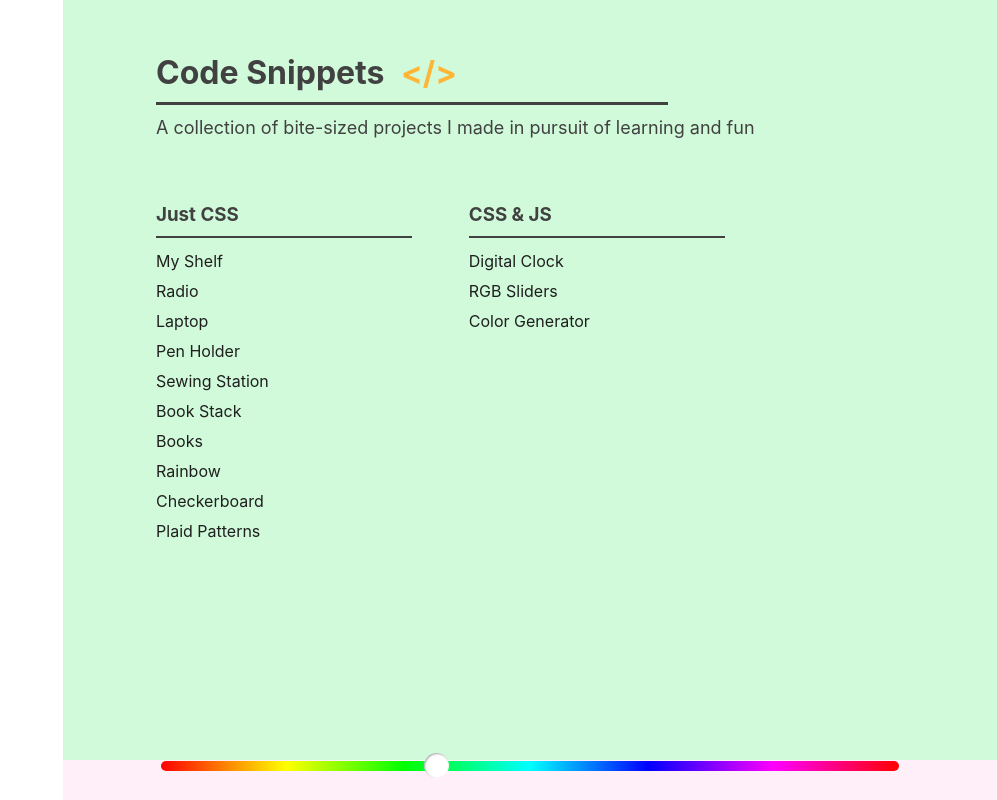
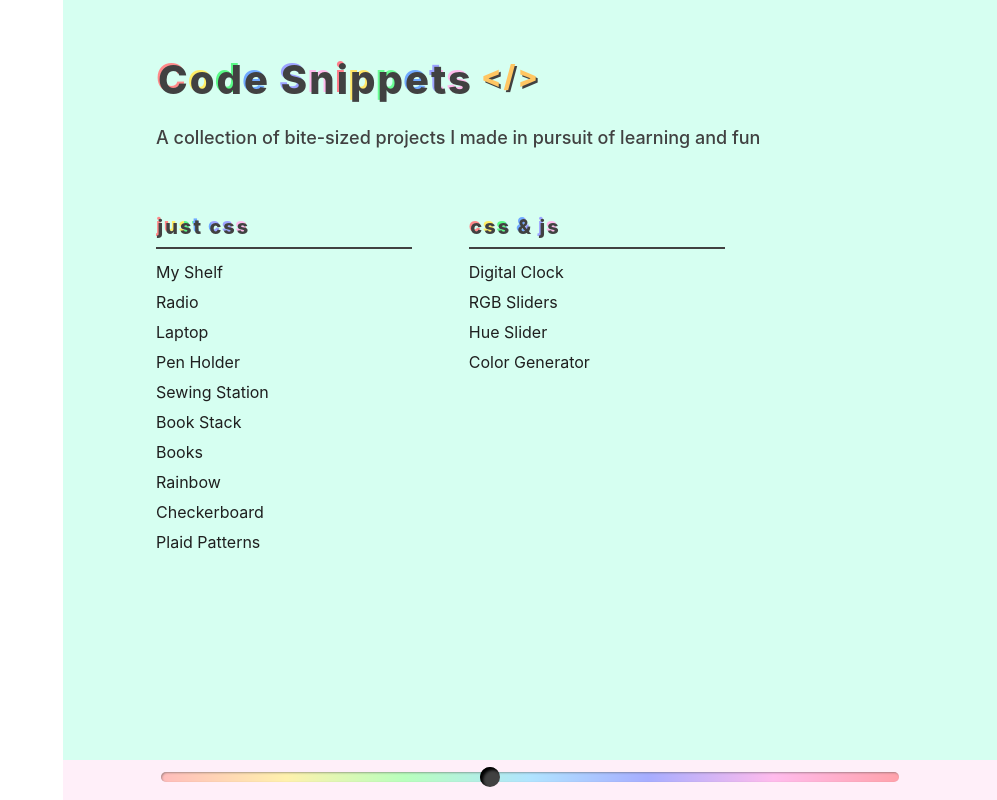
Before and after one commit to AnniePawl/annapawl.com, a React (Create React App) app: page / in a window 1280 px wide. Shown: the part 840-1640 px from the top of the page, without its empty margins (283-1280 px from the left). Built offline with nearby package versions, Linux system fonts and the light colour scheme; a web font is replaced by a local one.

Commit message:
latest style updates

```diff
--- a/src/components/about-me/about.scss
+++ b/src/components/about-me/about.scss
@@ -11,7 +11,7 @@ $link-hover-clr: #5796e9;
 
 // Measurements
 // heights / widths
-$mobile-about-height: 50vh;
+$mobile-about-height: 60vh;
 $mobile-about-width: 100vw;
 $desktop-about-height: 100vh;
 $desktop-about-width: 27vw;
--- a/src/components/code-snippets/DesktopCodeSnippets.js
+++ b/src/components/code-snippets/DesktopCodeSnippets.js
@@ -3,14 +3,12 @@ import "./code-snippets.scss";
 import "./color-slider.scss";
 
 function DesktopCodeSnippets() {
-  const [rangeVal, setRangeVal] = useState(133);
-  const [bkgdClr, setBkgdClr] = useState(`hsl(200,60%, 100%)`);
-  console.log(`default bg ${bkgdClr}`);
-
+  const [rangeVal, setRangeVal] = useState(160);
+  const [bkgdClr, setBkgdClr] = useState("hsl(160, 100%, 92%)");
+  // console.log(`default bg ${bkgdClr}`);
   useEffect(() => {
     // console.log("value chagned");
-    setBkgdClr(`hsl(${rangeVal}, 80%, 90%`);
-    console.log(bkgdClr);
+    setBkgdClr(`hsl(${rangeVal}, 100%, 92%`);
   }, [rangeVal]);
 
   return (
@@ -21,14 +19,14 @@ function DesktopCodeSnippets() {
     >
       <div className="codeSnippets__contents">
         <h1 className="codeSnippets__h1">Code Snippets</h1>
-        <p>
+        <h4>
           A collection of bite-sized projects I made in pursuit of learning and
           fun
-        </p>
+        </h4>
 
         <div className="codeSnippets__lists">
           <div>
-            <h3 className="codeSnippets__h3">Just CSS</h3>
+            <h3 className="codeSnippets__h3">just css</h3>
 
             <ul>
               <li>
@@ -112,7 +110,7 @@ function DesktopCodeSnippets() {
           </div>
 
           <div>
-            <h3 className="codeSnippets__h3">CSS & JS</h3>
+            <h3 className="codeSnippets__h3">css & js</h3>
             <ul>
               <li>
                 <a
@@ -128,6 +126,14 @@ function DesktopCodeSnippets() {
                   target="blank"
                 >
                   RGB Sliders
+                </a>
+              </li>
+              <li>
+                <a
+                  href="https://codepen.io/annampawl/pen/yLKNNvL"
+                  target="blank"
+                >
+                  Hue Slider
                 </a>
               </li>
               <li>
--- a/src/components/code-snippets/MobileCodeSnippets.js
+++ b/src/components/code-snippets/MobileCodeSnippets.js
@@ -1,9 +1,21 @@
-import React from "react";
+import { React, useState, useEffect } from "react";
 import "./code-snippets.scss";
+import "./color-slider.scss";
 
 function MobileCodeSnippets() {
+  const [bkgdClr, setBkgdClr] = useState("hsl(160, 100%, 92%)");
+  const [rangeVal, setRangeVal] = useState(160);
+
+  useEffect(() => {
+    setBkgdClr(`hsl(${rangeVal}, 100%, 92%)`);
+  }, [rangeVal]);
+
   return (
-    <div className="mobileCodeSnippets-container" id="code-snippets">
+    <div
+      className="mobileCodeSnippets-container"
+      id="code-snippets"
+      style={{ backgroundColor: `${bkgdClr}` }}
+    >
       <div className="codeSnippets__contents">
         <h1 className="codeSnippets__h1">Code Snippets </h1>
         <p>Click on the links below to see the source code for my CSS stuff</p>
@@ -79,6 +91,14 @@ function MobileCodeSnippets() {
           </ul>
         </div> */}
       </div>
+      <input
+        className="mobileColorSlider"
+        type="range"
+        onChange={(event) => setRangeVal(event.target.value)}
+        value={rangeVal}
+        min="0"
+        max="360"
+      ></input>
     </div>
   );
 }
--- a/src/components/code-snippets/code-snippets.scss
+++ b/src/components/code-snippets/code-snippets.scss
@@ -1,4 +1,6 @@
 @import "../universal-styles.scss";
+@import url("https://fonts.googleapis.com/css2?family=Source+Code+Pro:wght@900&display=swap");
+
 
 $blue:#5796e9;
 // $codeSnippets-bkgd-clr:#c9ffef ;
@@ -10,43 +12,99 @@ $blue:#5796e9;
 	align-items: center;
 	flex-direction: column;
 	// border:$test-border;
-
 	// background-color:$codeSnippets-bkgd-clr;
 	.codeSnippets__contents {
 		align-self: self-start;
 		// border:$test-border;
 		padding-top:10%;
 		padding-left:10%;
-		& > p{
+		& > h4{
 			font-size:18px;
+			font-weight: 500;
+		}
+		.codeSnippets__h1:nth-of-type(n) {
+			background-repeat: no-repeat;
+			background-clip: text;
 		}
 		.codeSnippets__h1{
-			color:$black;
+			font-weight: 800;
+			font-size:40px;
+			// font-family: "Source Code Pro", monospace;
+			width: fit-content;
+			letter-spacing:2px;
+			color: rgb(0 0 0 / 0);
+			text-shadow: 2px 2px $black;
+
+			background: linear-gradient(
+    90deg,
+		#ff8989 0 1ch,
+		#ffed65 0 2ch,
+		#5afb87 0 3ch,
+		#6fa9ff 0 4ch,
+		#9ca3ff 0 5.4ch,
+		#ffbaeb 0 6.4ch,
+		#ff7d8a  0 6.8ch,
+		#ffe667 0 7.8ch,
+		#6aff94 0 8.8ch,
+		#6fa9ff 0 9.7ch,
+		#9ca3ff 0 10.3ch,
+		#ffbaeb 0 12ch,
+
+  );
 			padding-bottom: 25px;
 
 			&::after{
-				content:"";
-				position: absolute;
-				display:flex;
-				height:2.5px;
-				width:40vw;
-				background-color: $black;
-				transform: translateY(10px);
+				// content:"";
+				// position: absolute;
+				// display:flex;
+				// height:2.5px;
+				// width:40vw;
+				// background-color: $black;
+				// transform: translateY(10px);
 			}
 			&::before{
 				content:"</>";
+				font-size: 30px;
 				position: absolute;
-				transform: translate(245px);
-				color:#ffb535;
+				transform: translateX(325px) translateY(5px);
+				color:#ffc663;
 			}
 		}
 		.codeSnippets__lists {
+
 			display:flex;
 			padding-top:40px;
 			.codeSnippets__h3 {
+				font-size:20px;
+				font-weight:800;
+				width: fit-content;
+				letter-spacing:2px;
+				color: rgb(0 0 0 / 0);
+				text-shadow: 1.5px 1.5px $black;
+
+				background: linear-gradient(
+			90deg,
+			#ff8989 0 .9ch,
+			#ffed65 0 2ch,
+			#5afb87 0 2.7ch,
+			#6fa9ff 0 4ch,
+			#9ca3ff 0 5.4ch,
+			#ffbaeb 0 6.4ch,
+			#ff7d8a  0 6.8ch,
+			#ffe667 0 7.8ch,
+			#6aff94 0 8.8ch,
+			#6fa9ff 0 9.7ch,
+			#9ca3ff 0 10.3ch,
+			#ffbaeb 0 12ch);
+
+
 				padding-bottom: 20px;
 				padding-top:25px;
-				color:$black;
+				// color:$black;
+			}
+			.codeSnippets__h3:nth-of-type(n) {
+				background-repeat: no-repeat;
+				background-clip: text;
 			}
 			ul {
 				list-style-type: none;
@@ -73,9 +131,14 @@ $blue:#5796e9;
 }
 
 
+// Mobile Styles
 .mobileCodeSnippets-container {
-	@include center-flex;
-	height:480px;
+	// @include center-flex;
+	display:flex;
+	align-items: center;
+	justify-content: space-around;
+	flex-direction: column;
+	height:550px;
 	div{
 		width:80vw;
 	}
@@ -84,15 +147,36 @@ $blue:#5796e9;
 	font-family: $font;
 	// background-color:$codeSnippets-bkgd-clr ;
 	h1{
-		padding-top:25px;
 		padding-bottom: 20px;
-		font-size:20px;
-		color:$black;
+		padding-top:15px;
+		font-size:25px;
+		font-weight:800;
+		width: fit-content;
+		letter-spacing:2px;
+		color: rgb(0 0 0 / 0);
+		text-shadow: 1.5px 1.5px $black;
+
+		background: linear-gradient(
+	90deg,
+	#ff8989 0 1.2ch,
+	#ffed65 0 2.3ch,
+	#5afb87 0 3.5ch,
+	#6fa9ff 0 4.5ch,
+	#9ca3ff 0 6.2ch,
+	#ffbaeb 0 7.3ch,
+	#ff7d8a  0 6.8ch,
+	#ffe667 0 7.8ch,
+	#6aff94 0 8.9ch,
+	#6fa9ff 0 9.8ch,
+	#9ca3ff 0 11ch,
+	#ffbaeb 0 12ch,
+	#ff8989 0 13ch);
+
 		&::before{
 			content:"</>";
 			color:#ffb535;
 			position: absolute;
-			transform: translateX(160px);
+			transform: translateX(230px);
 		}
 		&::after{
 				content:"";
@@ -101,8 +185,13 @@ $blue:#5796e9;
 				height:2px;
 				width:80vw;
 				background-color: $black;
+				transform: translateY(10px);
 		}
 
+	}
+	h1:nth-of-type(n) {
+		background-repeat: no-repeat;
+		background-clip: text;
 	}
 	h3{
 		font-size: 16px;
@@ -113,7 +202,8 @@ $blue:#5796e9;
 	}
 	p{
 		padding-bottom:18px;
-		font-size:13px;
+		font-size:12px;
+		font-weight: 600;
 	}
 	ul{
 		font-size:13px;
--- a/src/components/mobile/mobile.scss
+++ b/src/components/mobile/mobile.scss
@@ -24,7 +24,7 @@
 	z-index: 1;
   transform: scale(0.9);
   right: 15px;
-  top: 52vh;
+  top: 62vh;
   &:hover > svg {
     fill: #5796e9;
     animation: info-spin 0.5s;
--- a/src/components/modal/Modal.js
+++ b/src/components/modal/Modal.js
@@ -40,11 +40,11 @@ export default function Modal({ isOpen, onClose, cn }) {
             <br></br>
             Check out my ongoing project,{" "}
             <a href="https://anniepawl.github.io/dwc/" target="blank">
-              Drawing with Code
+              <b>Drawing with Code</b>
             </a>
             , and my{" "}
             <a href="https://codepen.io/annampawl" target="blank">
-              CodePen
+              <b>CodePen</b>
             </a>{" "}
             for more info.
           </p>
@@ -52,13 +52,7 @@ export default function Modal({ isOpen, onClose, cn }) {
           {/* Mobile Modal */}
           <p className={cn === "mobile__modal" ? "show" : "hide"}>
             I've fallen for CSS and love exploring its potential through mini
-            illustrations and animations like these 😎 <br></br>
-            <br></br>
-            Check out my{" "}
-            <a href="https://codepen.io/annampawl" target="blank">
-              CodePen Profile
-            </a>{" "}
-            for more info ♥
+            illustrations and animations like these ♥
           </p>
         </div>
       </div>
--- a/src/components/modal/modal.scss
+++ b/src/components/modal/modal.scss
@@ -2,12 +2,12 @@
 
 // Colors
 $overlay-clr: #aed0ff9d;
-$background-color: #fff9b3;
+$background-color: #ffe9f1;
 $modal-font-clr: #65a5ff;
 $modal-font-clr: #252525;
 $modal-hover-clr: #2279eb;
-$modal-btn-clr: #5796e9;
-$modal-btn-clr2: $black;
+$modal-btn-clr: #b3ffed;
+$modal-btn-clr2:#2279eb;
 
 p.hide {
   display: none;
@@ -44,8 +44,8 @@ p.hide {
   border: none;
   border-radius: 50%;
   background-color: $modal-btn-clr;
-  color: white;
-  font-weight:600;
+  color: $modal-btn-clr2;
+  font-weight:800;
   &:hover {
     animation: spin 0.5s;
 		cursor:pointer;
@@ -84,8 +84,8 @@ p.hide {
 .tablet__modal {
   width: 100vw;
   > .modal {
-    height: 260px;
-    width: 350px;
+    height: 250px;
+    width: 355px;
 		> .modal__content {
 
 			a {
@@ -97,18 +97,18 @@ p.hide {
 
 // Mobile Specific Styles
 .mobile__modal {
-  top:50vh;
+  top:60vh;
   height: 120.5vh;
   width: 100vw;
 
   > .modal {
     top: 3.4vh;
     right: 25px;
-    height:210px;
-    width: 250px;
+    height:145px;
+    width: 265px;
     > .modal__content {
       p {
-        line-height: 18px;
+        line-height: 20px;
 				font-size: 11px;
       }
 			a {
@@ -119,7 +119,8 @@ p.hide {
 			position: absolute;
 			z-index: 2;
       background-color: $modal-btn-clr;
-      color: white;
+      color: $modal-btn-clr2;
+			top: -12px;
     }
   }
 }
--- a/src/components/universal-styles.scss
+++ b/src/components/universal-styles.scss
@@ -25,6 +25,10 @@ $font: "Montserrat", sans-serif;
 
 // Media Queries
 @media screen and (max-width: 755px) {
+	.tablet-digitalClock-container{
+		transform: scale(0.85) translateY(-66px);
+
+	}
   .tablet-dessert-container {
     transform: scale(0.95) translateY(-129px);
   }
@@ -37,6 +41,10 @@ $font: "Montserrat", sans-serif;
 
 }
 @media screen and (max-width: 481px) {
+	.mobile-digitalClock-container{
+		transform: scale(0.8) translateY(-68px);
+
+	}
   .mobile-laptop-container {
     transform: scale(0.8) translateY(-158px);
   }
```
Also changed, not shown: src/components/code-snippets/color-slider.scss (+26 -12 lines).
